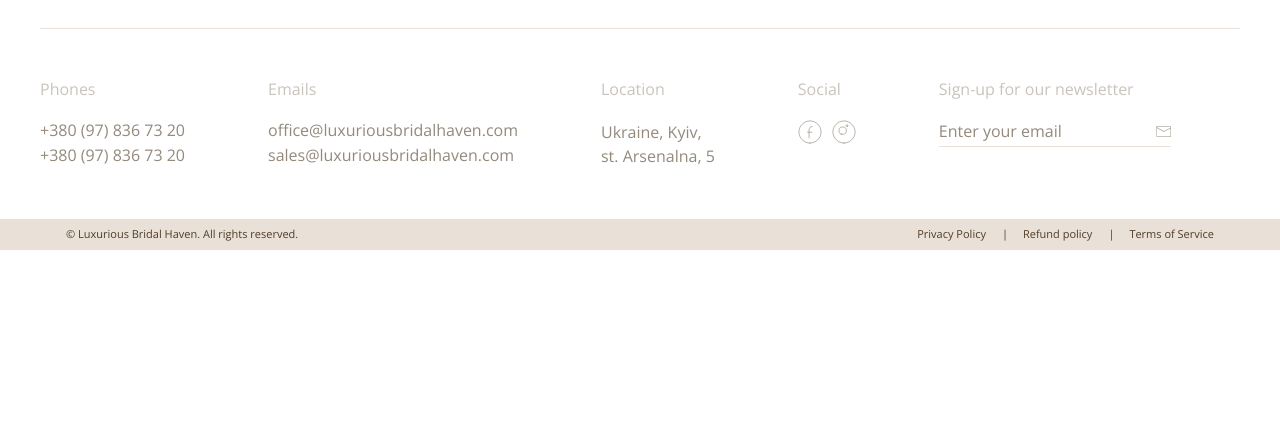
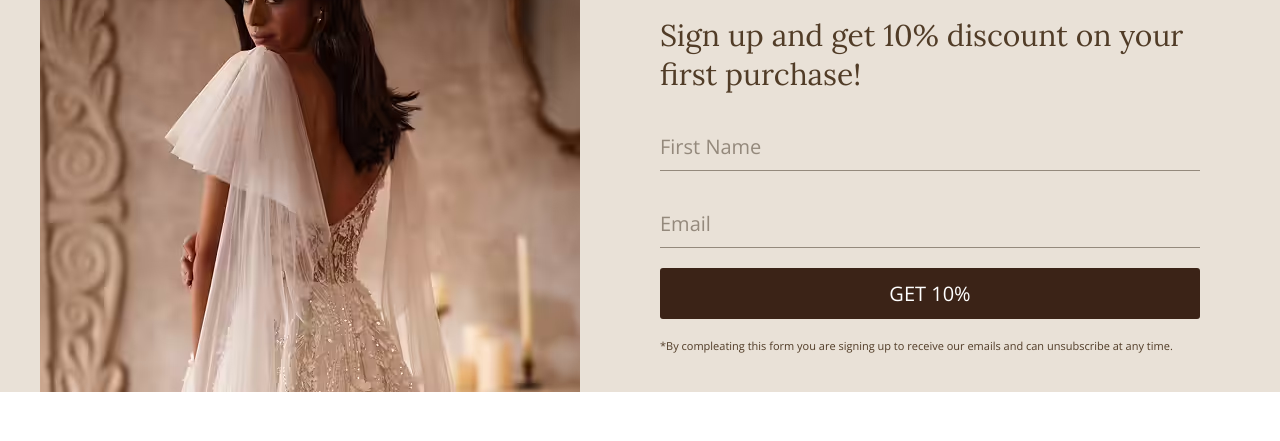
Before and after one commit to SStercorex2024/inter-shop, a website: page app/pages/index.html in a window 1280 px wide. Shown: the part 1911-2352 px from the top of the page. Before the commit the page ends 2161 px from the top, so only its background shows below. Drawn offline with nearby package versions, Linux system fonts and the light colour scheme; files that its build step writes are made by us from their sources; files whose address does not match are found by name.

Commit message:
added section join-us

```diff
--- /dev/null
+++ b/app/components/join-us.html
@@ -0,0 +1,46 @@
+<section class="join-us">
+  <div class="container">
+    <div class="join-us__wrapper grid grid--2">
+      <picture>
+        <source srcset="img/join-us/join-us-1.avif" type="image/avif" />
+        <source srcset="img/join-us/join-us-1.webp" type="image/webp" />
+        <img
+          class="img/join-us/join-us__jpg"
+          src="join-us-1.jpg"
+          alt="the woman"
+        />
+      </picture>
+      <div class="join-us__content">
+        <div class="join-us__text">
+          <h2 class="join-us__title title title--medium">JOIN US</h2>
+          <p class="join-us__description title">
+            Sign up and get 10% discount on your first purchase!
+          </p>
+        </div>
+        <form class="join-us__form" action="">
+          <input
+            class="join-us__input"
+            type="text"
+            required
+            placeholder="First Name"
+          />
+          <input
+            class="join-us__input"
+            type="email"
+            pattern="^[a-zA-Z0-9._%+-]+@[a-zA-Z0-9.-]+\.[a-zA-Z]{2,}$"
+            title="Please enter a valid email (for example: example@mail.com)"
+            required
+            placeholder="Email"
+          />
+          <button class="join-us__btn btn btn--accent" type="submit">
+            GET 10%
+          </button>
+          <p class="join-us__caption">
+            *By compleating this form you are signing up to receive our emails
+            and can unsubscribe at any time.
+          </p>
+        </form>
+      </div>
+    </div>
+  </div>
+</section>
--- /dev/null
+++ b/app/js/components/formSanitizer.js
@@ -0,0 +1,17 @@
+function sanitizeForm(formSelector) {
+    function sanitizeInput(str) {
+      return str.replace(/</g, "&lt;").replace(/>/g, "&gt;");
+    }
+
+    const form = document.querySelector(formSelector);
+    if (!form) return;
+
+    form.addEventListener("submit", function (e) {
+      const inputs = form.querySelectorAll("input");
+      inputs.forEach((input) => {
+        input.value = sanitizeInput(input.value);
+      });
+    });
+  }
+
+  export default sanitizeForm;
--- a/app/js/main.js
+++ b/app/js/main.js
@@ -0,0 +1,3 @@
+import sanitizeForm from "./components/formSanitizer.js";
+
+sanitizeForm(".join-us__form");
--- a/app/pages/index.html
+++ b/app/pages/index.html
@@ -1,4 +1,4 @@
-<!doctype html>
+<!DOCTYPE html>
 <html lang="en">
   <!--=include head.html -->
   <body>
@@ -6,8 +6,9 @@
     <main class="main">
       <!--=include hero.html -->
       <!--=include new-collection.html -->
-
+      <!--=include join-us.html -->
     </main>
     <!--=include footer.html -->
   </body>
+  <script type="module" src="/js/main.js"></script>
 </html>
--- a/app/scss/base/_vars.scss
+++ b/app/scss/base/_vars.scss
@@ -4,6 +4,7 @@ $color-text-muted: #94897c;
 $color-text-btn: #ffffff;
 $color-text-muted-35: rgba(148, 137, 124, 0.35);
 $bg-border-muted: #e9e1d7;
+$color-focus: #ff6d05;
 
 %opensans-300 {
   font-family: 'OpenSans-Light', sans-serif;
--- /dev/null
+++ b/app/scss/block/_join-us.scss
@@ -0,0 +1,39 @@
+@use "../base/vars";
+
+.join-us {
+  background-color: vars.$bg-border-muted;
+  &__content {
+    padding: 35px 40px 35px 0;
+  }
+  &__title {
+    margin-bottom: 20px;
+  }
+  &__text {
+    margin-bottom: 40px;
+  }
+  &__description {
+    color: vars.$color-primary;
+    font-size: 30px;
+  }
+  &__form {
+    display: grid;
+    row-gap: 20px;
+  }
+  &__input {
+    display: inline-block;
+    width: 100%;
+    padding-bottom: 10px;
+    border-bottom: 1px solid vars.$color-text-muted;
+    color: vars.$color-text-muted;
+    transition: color 0.3s ease-in-out;
+  }
+
+  &__input + .join-us__input {
+    margin-top: 20px;
+  }
+  &__caption {
+    font-size: 11px;
+    line-height: 1.3;
+    color: vars.$color-primary;
+  }
+}
--- a/app/scss/block/_new-collection.scss
+++ b/app/scss/block/_new-collection.scss
@@ -61,5 +61,6 @@
   &__caption {
     width: 330px;
     padding: 40px 0 40px 40px;
+    color: vars.$color-text-muted;
   }
 }
--- a/app/scss/components/_btn.scss
+++ b/app/scss/components/_btn.scss
@@ -1,8 +1,8 @@
-@use '../base/vars';
-@use '../base/mixins';
+@use "../base/vars";
+@use "../base/mixins";
 
 .btn {
-  transition: opacity 0.4s ease-in-out;
+  transition: opacity 0.4s ease-in-out, background-color 0.2s ease-in-out;
 
   &--accent {
     padding-top: 12.5px;
@@ -12,6 +12,10 @@
     color: vars.$color-text-btn;
     background-color: vars.$color-accent;
     border-radius: 3px;
+
+    &:focus {
+      background-color: vars.$color-focus;
+    }
   }
 
   &--alt {
@@ -20,9 +24,16 @@
     padding-bottom: 10px;
     color: vars.$color-text-muted;
     border: 1px solid vars.$color-text-muted;
+
+    &:focus {
+      color: vars.$color-focus;
+    }
   }
 
   @include mixins.hover {
+    &:active {
+      background-color: black;
+    }
     &:hover {
       opacity: 0.5;
     }
--- a/app/scss/style.scss
+++ b/app/scss/style.scss
@@ -16,6 +16,7 @@
 @use "block/copyright";
 @use "block/hero";
 @use "block/new-collection";
+@use "block/join-us";
 
 //components
 @use "components/btn";
```
Also changed, not shown: app/img/join-us/join-us-1.avif (added), app/img/join-us/join-us-1.jpg (added), app/img/join-us/join-us-1.webp (added), app/img/src/join-us/join-us-1.jpg (added), app/scss/components/_title.scss (line endings or trailing spaces). Lines whose indentation alone changed are shown as unchanged.
